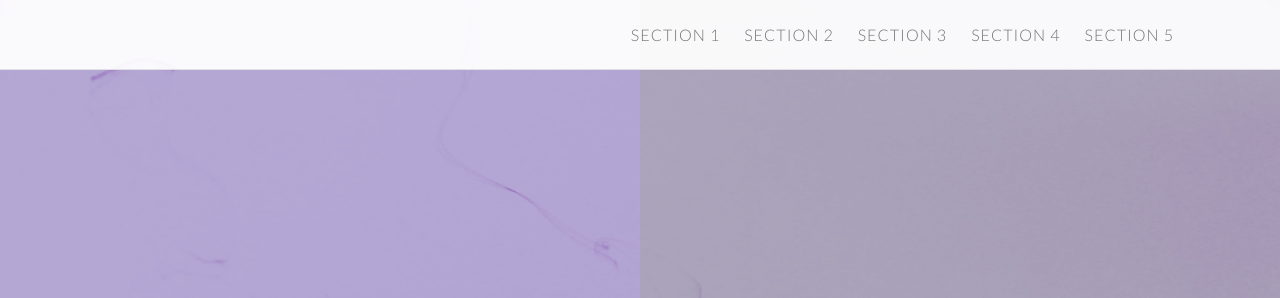
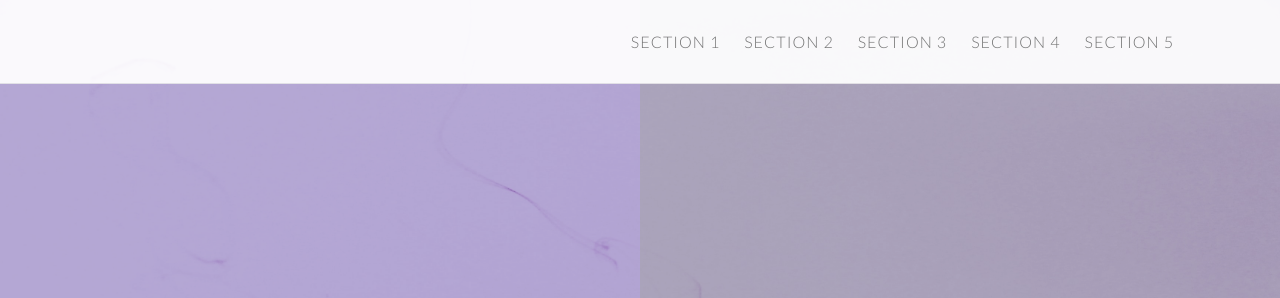
Before and after one commit to mackmcgovern/landing-page-project, a plain HTML site: page index.html in a window 1280 px wide. Shown: the top 298 px of the page. Drawn offline with Linux system fonts and the light colour scheme.

Commit message:
style update

```diff
--- a/style.css
+++ b/style.css
@@ -41,13 +41,9 @@ nav {
   text-transform: uppercase;
   text-decoration: none;
   letter-spacing: 1px;
-  margin: 25px 10px;
-  padding-left: 4px;
-}
-
-.nav-link:hover {
-  border-bottom: 5px solid var(--accent-color);
-  color: var(--accent-color);
+  margin: 30px 10px 25px 10px;
+  padding: 2px 0 2px 4px;
+  border-bottom: 5px solid #34225900;
 }
 
 .hero:before {
@@ -128,9 +124,14 @@ section.active h2 {
 
 .nav-link.active {
   border-left: 5px solid var(--accent-color);
+  border-bottom: none;
   color: var(--accent-color);
   letter-spacing: 2px;
   transition: border-left 0.25s ease-in-out, letter-spacing 1s ease-in-out;
+}
+.nav-link:hover {
+  border-bottom: 5px solid var(--accent-color);
+  color: var(--accent-color);
 }
 
 /* Footer  */
```
